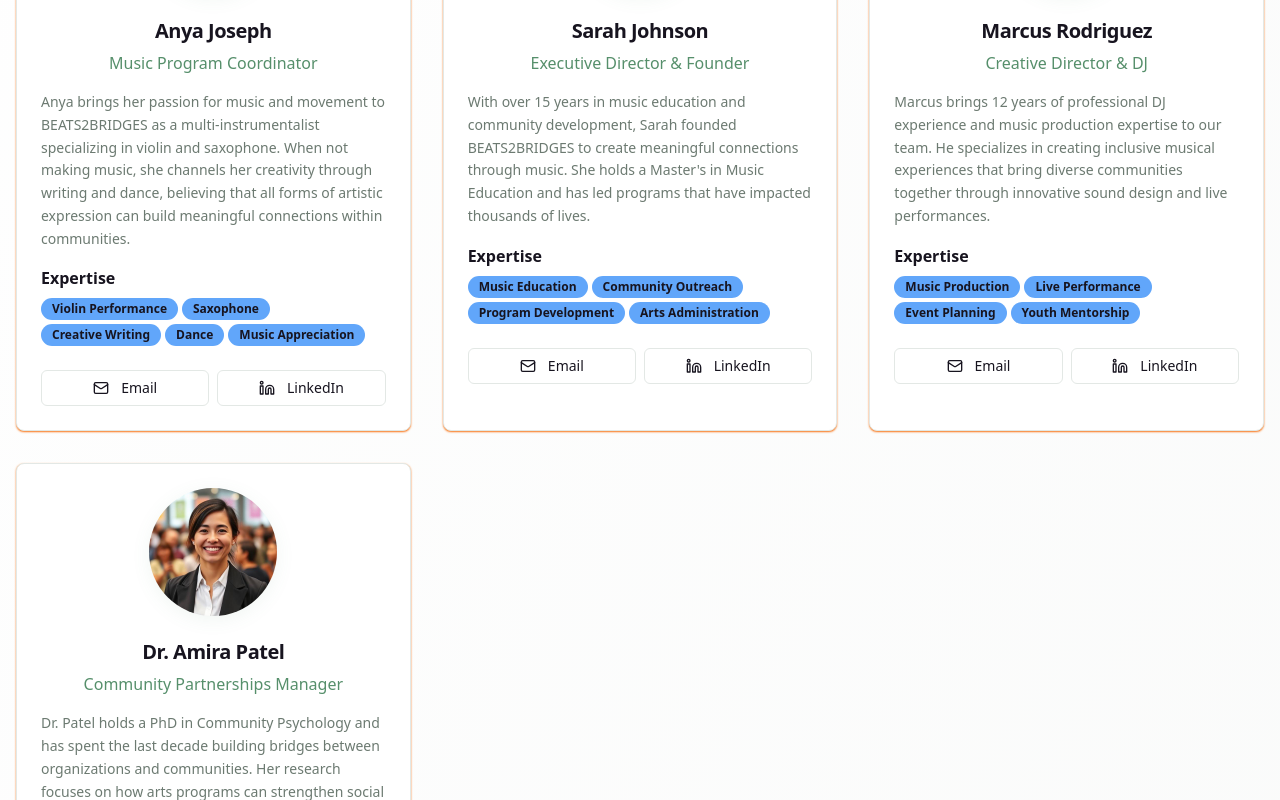
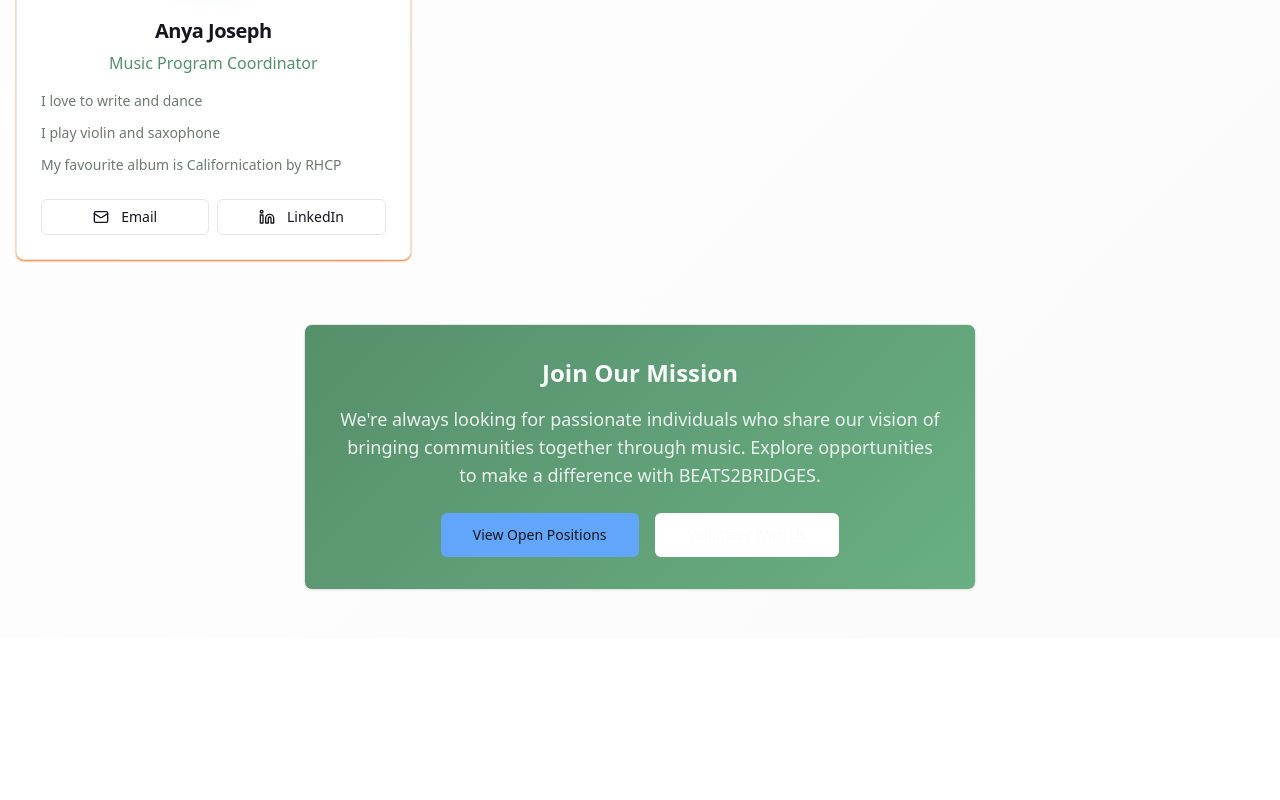
Before and after one commit to BEATS2BRIDGES/beats2bridges, a React (Vite) app: page /officers in a window 1280 px wide. Shown: the part 720-1520 px from the top of the page. After the commit the page ends 1358 px from the top, so only its background shows below. Built offline with nearby package versions, Linux system fonts and the light colour scheme.

Commit message:
Update officers page format
Removed all other officer cards except Anya Joseph's. Reformatted her information to display each response individually on the card.

```diff
--- a/src/pages/Officers.tsx
+++ b/src/pages/Officers.tsx
@@ -13,40 +13,11 @@ const Officers = () => {
       name: "Anya Joseph",
       title: "Music Program Coordinator",
       image: "/lovable-uploads/375e5b83-6d60-4922-b90c-7ecdd33bdbe6.png",
-      bio: "Anya brings her passion for music and movement to BEATS2BRIDGES as a multi-instrumentalist specializing in violin and saxophone. When not making music, she channels her creativity through writing and dance, believing that all forms of artistic expression can build meaningful connections within communities.",
-      expertise: ["Violin Performance", "Saxophone", "Creative Writing", "Dance", "Music Appreciation"],
+      hobbies: "I love to write and dance",
+      instruments: "I play violin and saxophone",
+      favoriteAlbum: "My favourite album is Californication by RHCP",
       email: "anya@beats2bridges.com",
       linkedin: "https://linkedin.com/in/anyajoseph"
-    },
-    {
-      id: 2,
-      name: "Sarah Johnson",
-      title: "Executive Director & Founder",
-      image: officer1,
-      bio: "With over 15 years in music education and community development, Sarah founded BEATS2BRIDGES to create meaningful connections through music. She holds a Master's in Music Education and has led programs that have impacted thousands of lives.",
-      expertise: ["Music Education", "Community Outreach", "Program Development", "Arts Administration"],
-      email: "sarah@beats2bridges.com",
-      linkedin: "https://linkedin.com/in/sarahjohnson"
-    },
-    {
-      id: 3,
-      name: "Marcus Rodriguez",
-      title: "Creative Director & DJ",
-      image: officer2,
-      bio: "Marcus brings 12 years of professional DJ experience and music production expertise to our team. He specializes in creating inclusive musical experiences that bring diverse communities together through innovative sound design and live performances.",
-      expertise: ["Music Production", "Live Performance", "Event Planning", "Youth Mentorship"],
-      email: "marcus@beats2bridges.com",
-      linkedin: "https://linkedin.com/in/marcusrodriguez"
-    },
-    {
-      id: 4,
-      name: "Dr. Amira Patel",
-      title: "Community Partnerships Manager",
-      image: officer3,
-      bio: "Dr. Patel holds a PhD in Community Psychology and has spent the last decade building bridges between organizations and communities. Her research focuses on how arts programs can strengthen social cohesion and cultural understanding.",
-      expertise: ["Community Psychology", "Partnership Development", "Research & Evaluation", "Cultural Competency"],
-      email: "amira@beats2bridges.com",
-      linkedin: "https://linkedin.com/in/amirapatel"
     }
   ];
 
@@ -113,19 +84,16 @@ const Officers = () => {
               </CardHeader>
 
               <CardContent className="space-y-4">
-                <p className="text-sm text-muted-foreground leading-relaxed">
-                  {officer.bio}
-                </p>
-
-                <div>
-                  <h4 className="font-semibold mb-2">Expertise</h4>
-                  <div className="flex flex-wrap gap-1">
-                    {officer.expertise.map((skill, index) => (
-                      <Badge key={index} variant="secondary" className="text-xs">
-                        {skill}
-                      </Badge>
-                    ))}
-                  </div>
+                <div className="space-y-3 text-sm">
+                  <p className="text-muted-foreground">
+                    {officer.hobbies}
+                  </p>
+                  <p className="text-muted-foreground">
+                    {officer.instruments}
+                  </p>
+                  <p className="text-muted-foreground">
+                    {officer.favoriteAlbum}
+                  </p>
                 </div>
 
                 <div className="flex gap-2 pt-2">
```
